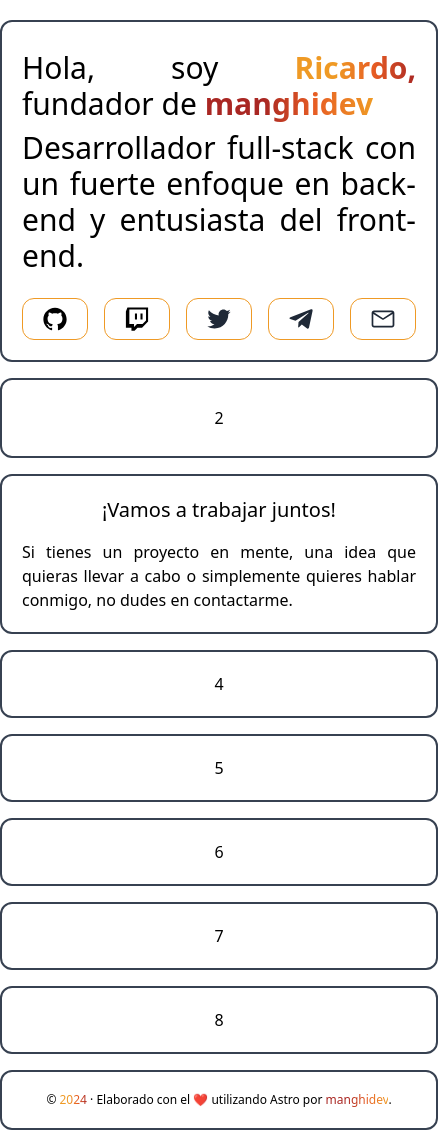
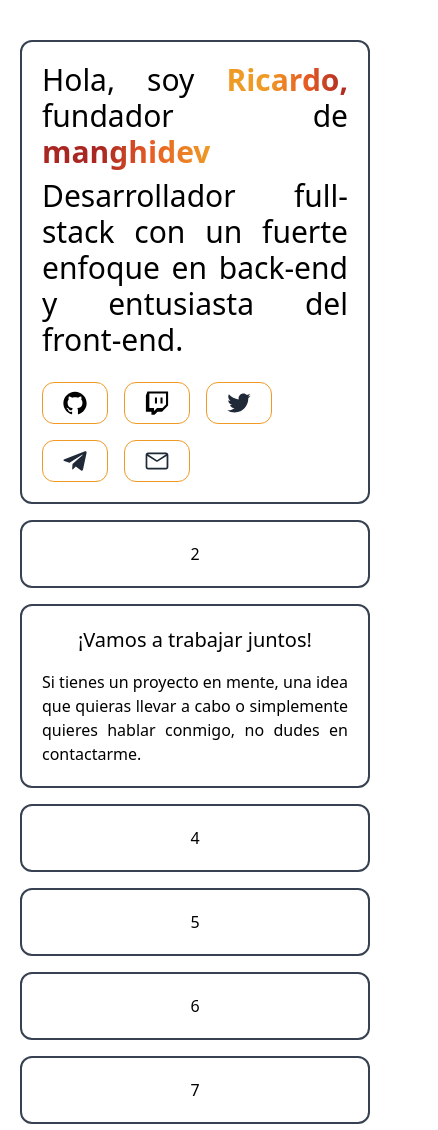
Before and after one commit to IngRicardoRdz/IngRicardoRdz, an Astro site: page / in a window 390 px wide. Shown: the top 1130 px of the page, 438 px wide, since content can reach past the window. Built offline with nearby package versions, Linux system fonts and the light colour scheme; Astro itself is replaced by a stand-in of ours.

Commit message:
fix: update card layouts and styles

```diff
--- a/src/components/Card1.astro
+++ b/src/components/Card1.astro
@@ -1,9 +1,9 @@
-<div class="card col-span-12 lg:col-span-3 row-span-4">
+<div class="card col-span-12 lg:col-span-3 lg:row-span-4">
     <div class="flex w-full h-full">
         <div class="flex flex-col justify-between gap-4">
             <div class="flex flex-col h-full text-justify">
                 <div class="text-3xl">
-                    <p class="my-2">
+                    <p>
                         Hola, soy
                         <span class="myTextGradient font-bold">
                             Ricardo,
@@ -18,7 +18,7 @@
                     </p>
                 </div>
             </div>
-            <div class="flex gap-4">
+            <div class="flex flex-wrap gap-4">
                 <a href="https://github.com/manghidev" target="_blank" class="socialButton">
                     <svg class="w-6 h-6 text-black dark:text-white" aria-hidden="true" xmlns="http://www.w3.org/2000/svg" fill="currentColor" viewBox="0 0 64 64"><path d="M32 1.7998C15 1.7998 1 15.5998 1 32.7998C1 46.3998 9.9 57.9998 22.3 62.1998C23.9 62.4998 24.4 61.4998 24.4 60.7998C24.4 60.0998 24.4 58.0998 24.3 55.3998C15.7 57.3998 13.9 51.1998 13.9 51.1998C12.5 47.6998 10.4 46.6998 10.4 46.6998C7.6 44.6998 10.5 44.6998 10.5 44.6998C13.6 44.7998 15.3 47.8998 15.3 47.8998C18 52.6998 22.6 51.2998 24.3 50.3998C24.6 48.3998 25.4 46.9998 26.3 46.1998C19.5 45.4998 12.2 42.7998 12.2 30.9998C12.2 27.5998 13.5 24.8998 15.4 22.7998C15.1 22.0998 14 18.8998 15.7 14.5998C15.7 14.5998 18.4 13.7998 24.3 17.7998C26.8 17.0998 29.4 16.6998 32.1 16.6998C34.8 16.6998 37.5 16.9998 39.9 17.7998C45.8 13.8998 48.4 14.5998 48.4 14.5998C50.1 18.7998 49.1 22.0998 48.7 22.7998C50.7 24.8998 51.9 27.6998 51.9 30.9998C51.9 42.7998 44.6 45.4998 37.8 46.1998C38.9 47.1998 39.9 49.1998 39.9 51.9998C39.9 56.1998 39.8 59.4998 39.8 60.4998C39.8 61.2998 40.4 62.1998 41.9 61.8998C54.1 57.7998 63 46.2998 63 32.5998C62.9 15.5998 49 1.7998 32 1.7998Z"/></svg>
                 </a>
--- a/src/components/Card2.astro
+++ b/src/components/Card2.astro
@@ -1,3 +1,3 @@
-<div class="card col-span-12 lg:col-span-1 row-span-6 center">
+<div class="card col-span-12 md:col-span-4 lg:col-span-1 md:row-span-10 lg:row-span-6 center">
     2
 </div>
--- a/src/components/Card3.astro
+++ b/src/components/Card3.astro
@@ -1,4 +1,4 @@
-<div class="card col-span-12 lg:col-span-1 row-span-0 lg:row-span-4 text-justify text-wrap truncate">
+<div class="card col-span-12 md:col-span-4 lg:col-span-1 row-span-8 lg:row-span-4 text-justify text-wrap truncate">
     <h1 class="text-xl text-center pb-4">
         ¡Vamos a trabajar juntos!
     </h1>
--- a/src/components/Card4.astro
+++ b/src/components/Card4.astro
@@ -1,3 +1,3 @@
-<div class="card col-span-12 lg:col-span-2 row-span-0 lg:row-span-2 center">
+<div class="card col-span-12 md:col-span-4 lg:col-span-2 row-span-4 lg:row-span-2 center">
     4
 </div>
--- a/src/components/Card5.astro
+++ b/src/components/Card5.astro
@@ -1,3 +1,3 @@
-<div class="card col-span-0 lg:col-start-2 col-span-12 lg:col-span-1 row-span-0 lg:row-span-2 center">
+<div class="card col-span-12 md:col-span-4 lg:col-span-1 lg:col-start-2 md:row-span-4 lg:row-span-2 center">
     5
 </div>
--- a/src/components/Card6.astro
+++ b/src/components/Card6.astro
@@ -1,3 +1,3 @@
-<div class="card col-span-12 lg:col-span-1 row-span-0 lg:row-span-1 center">
+<div class="card col-span-12 md:col-span-4 lg:col-span-1 lg:row-span-1 center">
     6
 </div>
--- a/src/components/Card7.astro
+++ b/src/components/Card7.astro
@@ -1,3 +1,3 @@
-<div class="card col-span-12 lg:col-span-1 row-span-0 lg:row-span-1 center">
+<div class="card col-span-12 md:col-span-4 lg:col-span-1 lg:row-span-1 center">
     7
 </div>
--- a/src/components/Card8.astro
+++ b/src/components/Card8.astro
@@ -1,3 +1,3 @@
-<div class="card col-span-12 lg:col-span-1 center">
+<div class="card col-span-12 md:col-span-4 lg:col-span-1 center">
     8
 </div>
--- a/src/components/Card9.astro
+++ b/src/components/Card9.astro
@@ -2,7 +2,7 @@
 const year = new Date().getFullYear();
 ---
 
-<div class="card col-span-12 lg:col-span-1 center text-center text-xs">
+<div class="card col-span-12 md:col-span-4 lg:col-span-1 center text-center text-xs">
     <div>
         © <span class="myTextGradient">{year}</span> · Elaborado con el ❤️ utilizando
         Astro por <span class="mtTextGradientReverse">manghidev</span>.
--- a/src/layouts/Cards.astro
+++ b/src/layouts/Cards.astro
@@ -1,3 +1,3 @@
-<div class="grid grid-cols-[repeat(4,minmax(0,300px))] gap-4 grid-rows-0 lg:grid-rows-[repeat(8,minmax(0,60px))]">
+<div class="grid grid-cols-12 lg:grid-cols-[repeat(4,minmax(0,300px))] gap-4 lg:grid-rows-[repeat(8,minmax(0,60px))] p-5 lg:p-0">
     <slot/>
 </div>
--- a/src/pages/index.astro
+++ b/src/pages/index.astro
@@ -13,7 +13,7 @@ import Card9 from "../components/Card9.astro";
 ---
 
 <Layout title="My WebSite">
-	<main class="h-screen lg:center py-5 lg:py-0">
+	<main class="h-screen md:center py-5 lg:py-0">
 		<Cards>
 			<Card1/>
 			<Card2/>
```
